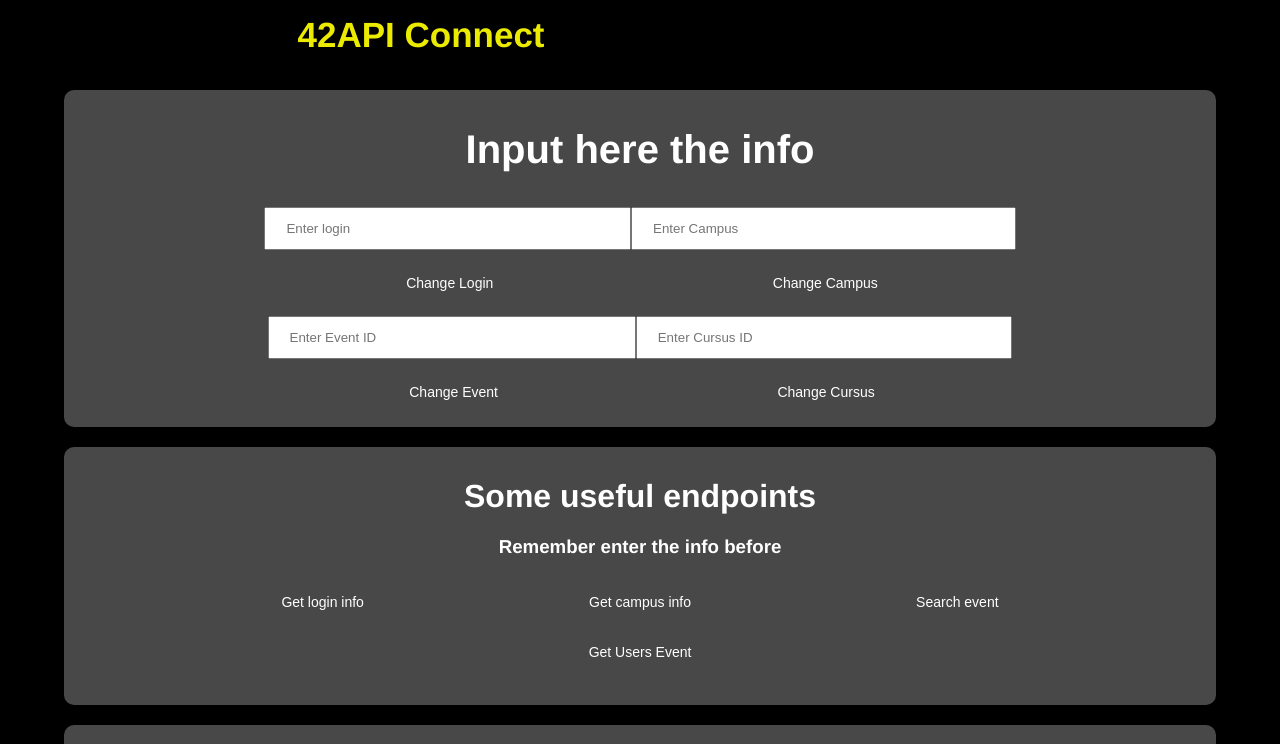
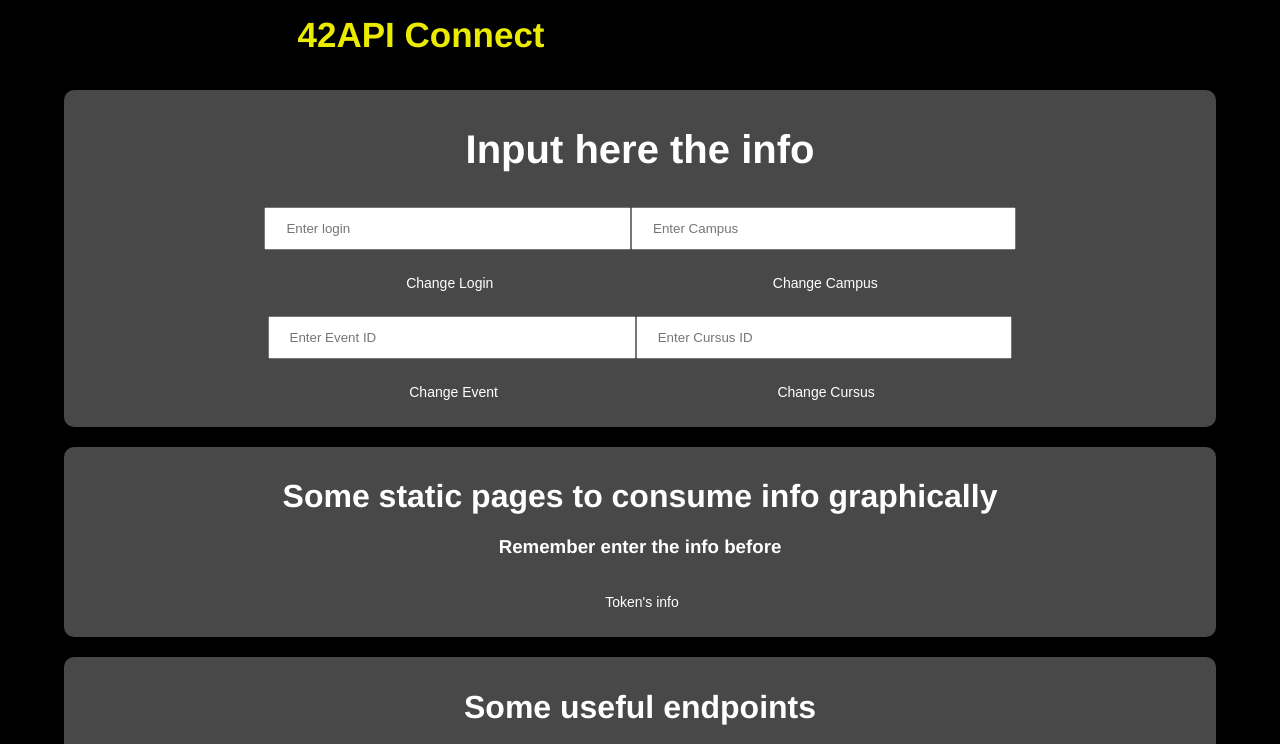
Before and after one commit to juanrd10/Prueba42, a website: page srcs/public/index.html in a window 1280 px wide. Shown: the top 744 px of the page. Drawn offline with Linux system fonts and the light colour scheme.

Commit message:
First ejs working

```diff
--- a/srcs/package.json
+++ b/srcs/package.json
@@ -1,6 +1,7 @@
 {
   "dependencies": {
     "dotenv": "^10.0.0",
+    "ejs": "^3.1.6",
     "express": "^4.17.1",
     "fetch": "^1.1.0"
   }
--- a/srcs/public/index.html
+++ b/srcs/public/index.html
@@ -37,6 +37,15 @@
 			</div>
 		</div>
 	</div>
+
+	<div id="statics">
+		<h1>Some static pages to consume info graphically</h1>
+		<h3>Remember enter the info before</h3>
+		<div class="get_btn">
+			<a href="http://localhost:3000/static/me"><button class="button" id="coa-btn">Token's info</button></a>
+		</div>
+	</div>
+
 	<div id="endpoints">
 		<h1>Some useful endpoints</h1>
 		<h3>Remember enter the info before</h3>
--- a/srcs/server.js
+++ b/srcs/server.js
@@ -21,7 +21,7 @@ app.get('/static/me', async(req, res) =>{
 	const response = await fetch("https://api.intra.42.fr/v2/me", options, (error, meta, body)=>{
 		const data = JSON.parse(body.toString())
 		console.log(data)
-		res.render(__dirname + '/public/index.ejs', {me: data, req_ret:''})
+		res.render(__dirname + '/public/static/me.ejs', {me: data, req_ret:''})
 	})
 })
 
```
Also changed, not shown: srcs/public/static/me.ejs (added).
